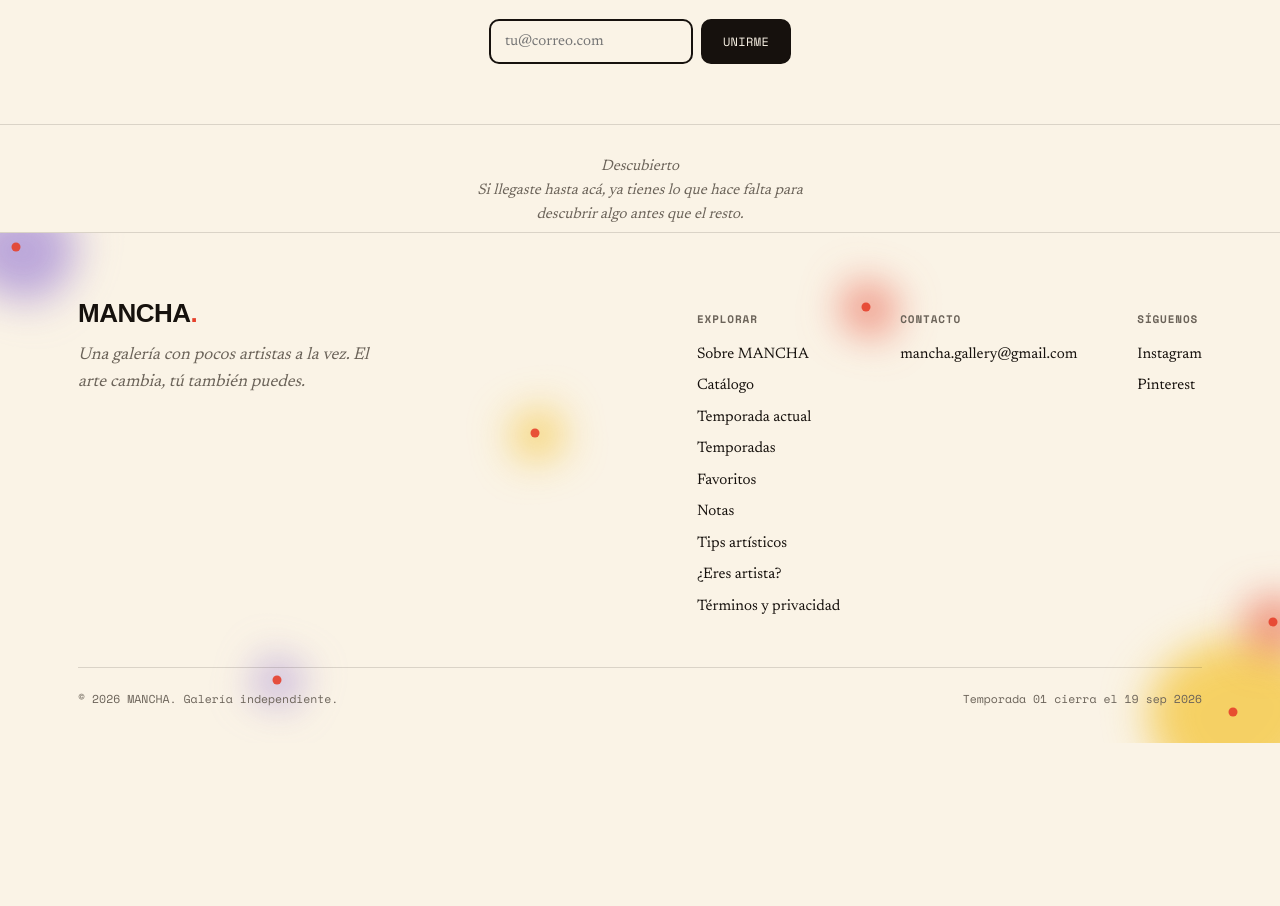
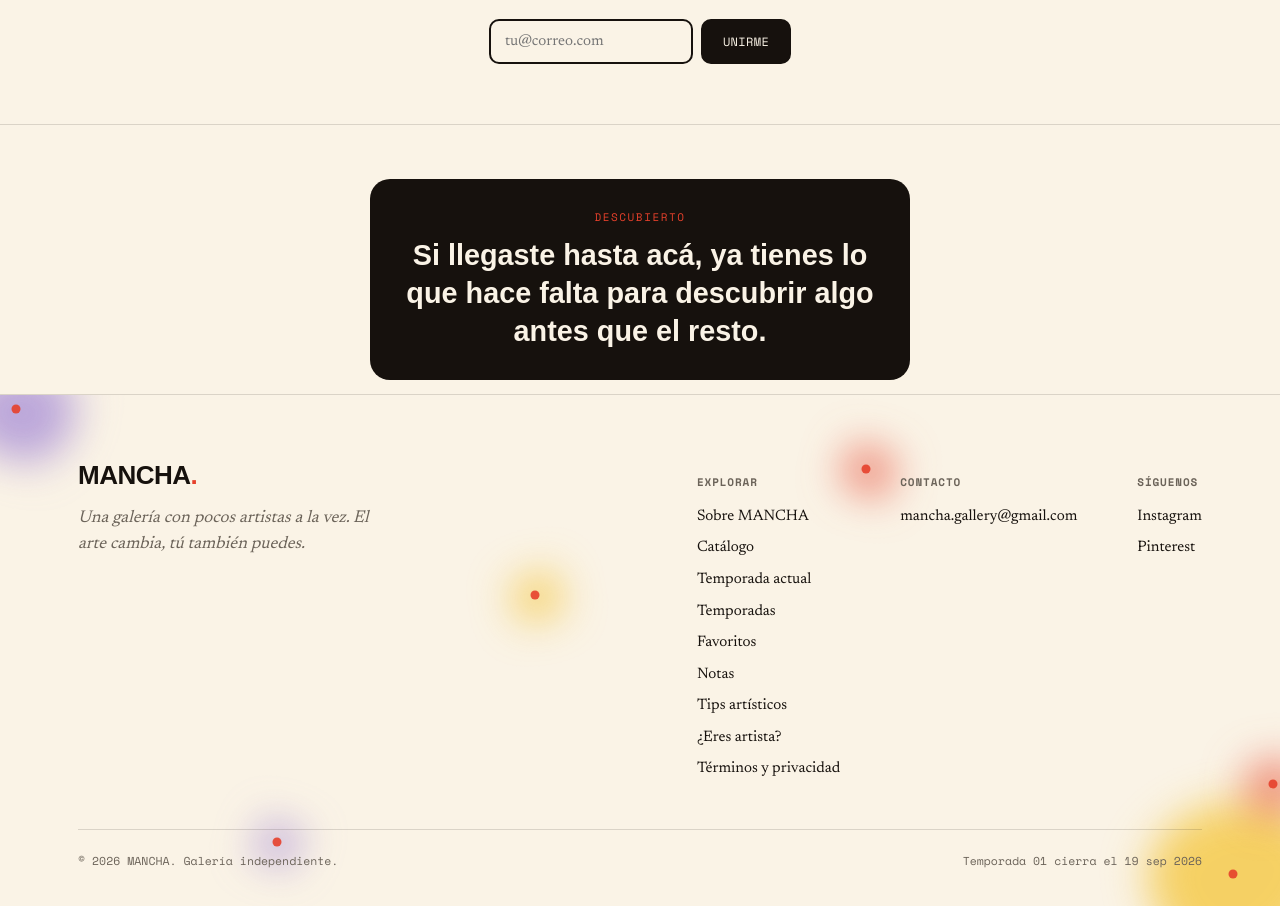
Before and after one commit to juanzuluaga42/mancha-app, a Next.js app: page / in a window 1280 px wide. Shown: the part 3480-4386 px from the top of the page. Before the commit the page ends 4223 px from the top, so only its background shows below. Built offline with nearby package versions, Linux system fonts and the light colour scheme; no server answers; the database is empty; a web font is replaced by a local one.

Commit message:
Update globals.css

```diff
--- a/app/globals.css
+++ b/app/globals.css
@@ -295,12 +295,17 @@ a:focus-visible, button:focus-visible, input:focus-visible{
 .postular-header-dark .cd-unit{color:rgba(250,247,240,0.6);}
 .postular-header-dark .cd-unit b{color:#FAF3E6;}
 
-.pulse-ticker{position:fixed; left:20px; bottom:20px; z-index:40; display:inline-flex; align-items:center; gap:10px; font-family:var(--font-mono); font-size:13px; letter-spacing:0.02em; color:var(--paper); background:var(--ink); padding:12px 18px; border-radius:100px; box-shadow:0 6px 24px rgba(22,17,13,0.25); max-width:calc(100vw - 40px);}
+.pulse-ticker{position:fixed; left:20px; bottom:20px; z-index:40; display:inline-flex; align-items:center; gap:10px; font-family:var(--font-mono); font-size:13px; letter-spacing:0.02em; color:var(--paper); padding:12px 18px; border-radius:100px; backdrop-filter:blur(8px); max-width:calc(100vw - 40px); animation:pulse-breathe 600s ease-in-out infinite;}
+@keyframes pulse-breathe{0%,97%{background:rgba(22,17,13,0.4); box-shadow:0 6px 20px rgba(22,17,13,0.12);} 97.5%,99.9%{background:rgba(22,17,13,0.95); box-shadow:0 8px 28px rgba(22,17,13,0.32);} 100%{background:rgba(22,17,13,0.4); box-shadow:0 6px 20px rgba(22,17,13,0.12);}}
 .pulse-dot{width:8px; height:8px; border-radius:50%; background:var(--red); flex-shrink:0; animation:pulse-beat 1.8s ease-in-out infinite;}
 @keyframes pulse-beat{0%,100%{opacity:1; transform:scale(1);} 50%{opacity:0.35; transform:scale(0.7);}}
 @media (max-width:560px){ .pulse-ticker{font-size:11.5px; padding:10px 14px; left:14px; bottom:14px;} }
 
-.hidden-message{text-align:center; font-family:var(--font-body); font-style:italic; font-size:0.95rem; color:var(--ink-soft); max-width:420px; margin:0 auto; padding:30px 20px 6px; transition:opacity 1.4s ease;}
+.hidden-message{display:flex; justify-content:center; padding:54px 20px 14px;}
+.hidden-message-inner{max-width:540px; text-align:center; background:var(--ink); color:var(--paper); padding:30px 36px; border-radius:20px; opacity:0; transform:scale(0.82) translateY(16px); transition:opacity 0.65s cubic-bezier(.34,1.56,.64,1), transform 0.65s cubic-bezier(.34,1.56,.64,1);}
+.hidden-message-inner.is-visible{opacity:1; transform:scale(1) translateY(0);}
+.hidden-message-eyebrow{font-family:var(--font-mono); font-size:11px; text-transform:uppercase; letter-spacing:0.14em; color:var(--red); margin-bottom:10px;}
+.hidden-message-text{font-family:var(--font-display); font-size:clamp(1.25rem,2.8vw,1.8rem); font-weight:600; line-height:1.32;}
 
 /* ---------- SECCIONES DE COPY NUEVAS ---------- */
 .que-es{padding:64px 0 24px; text-align:center;}
```
